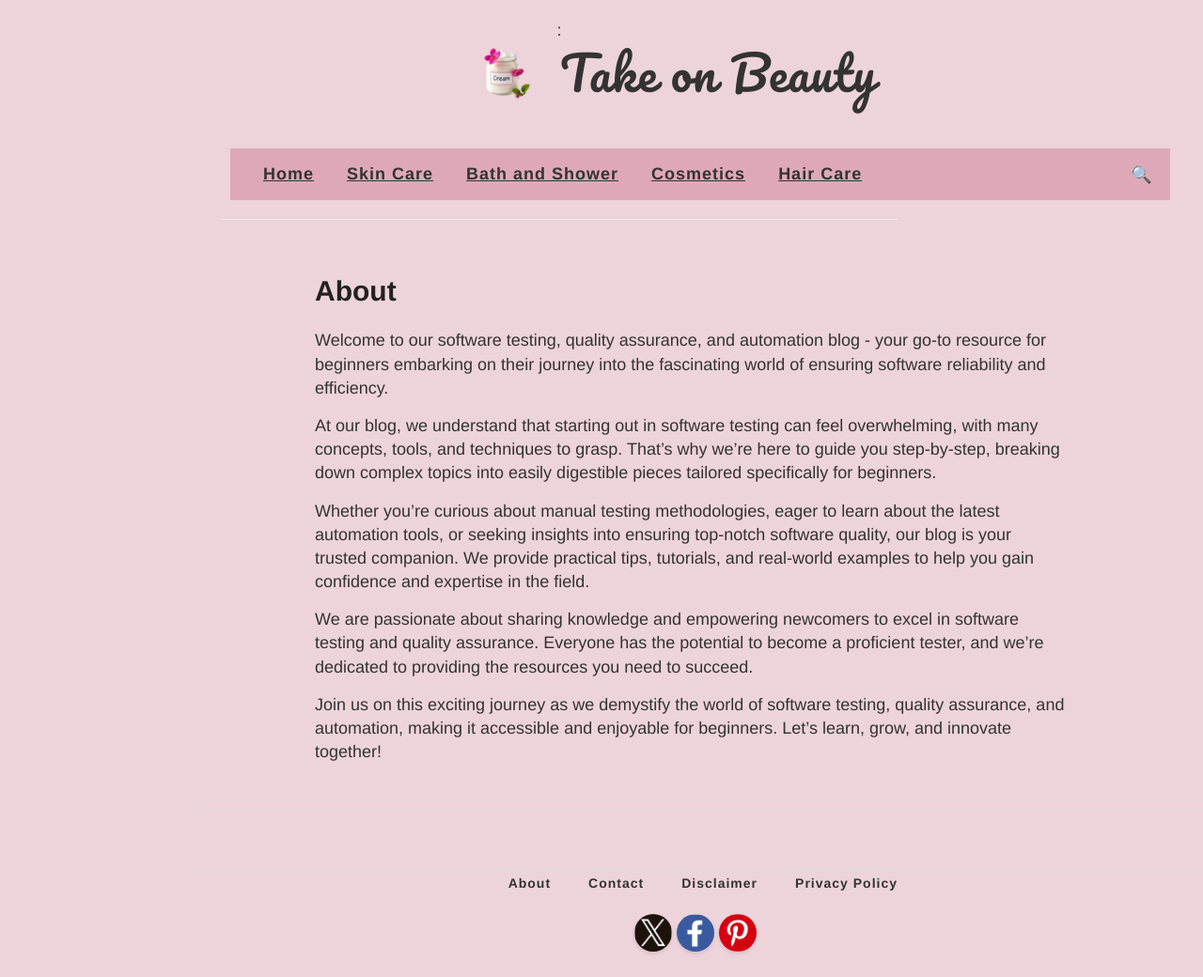
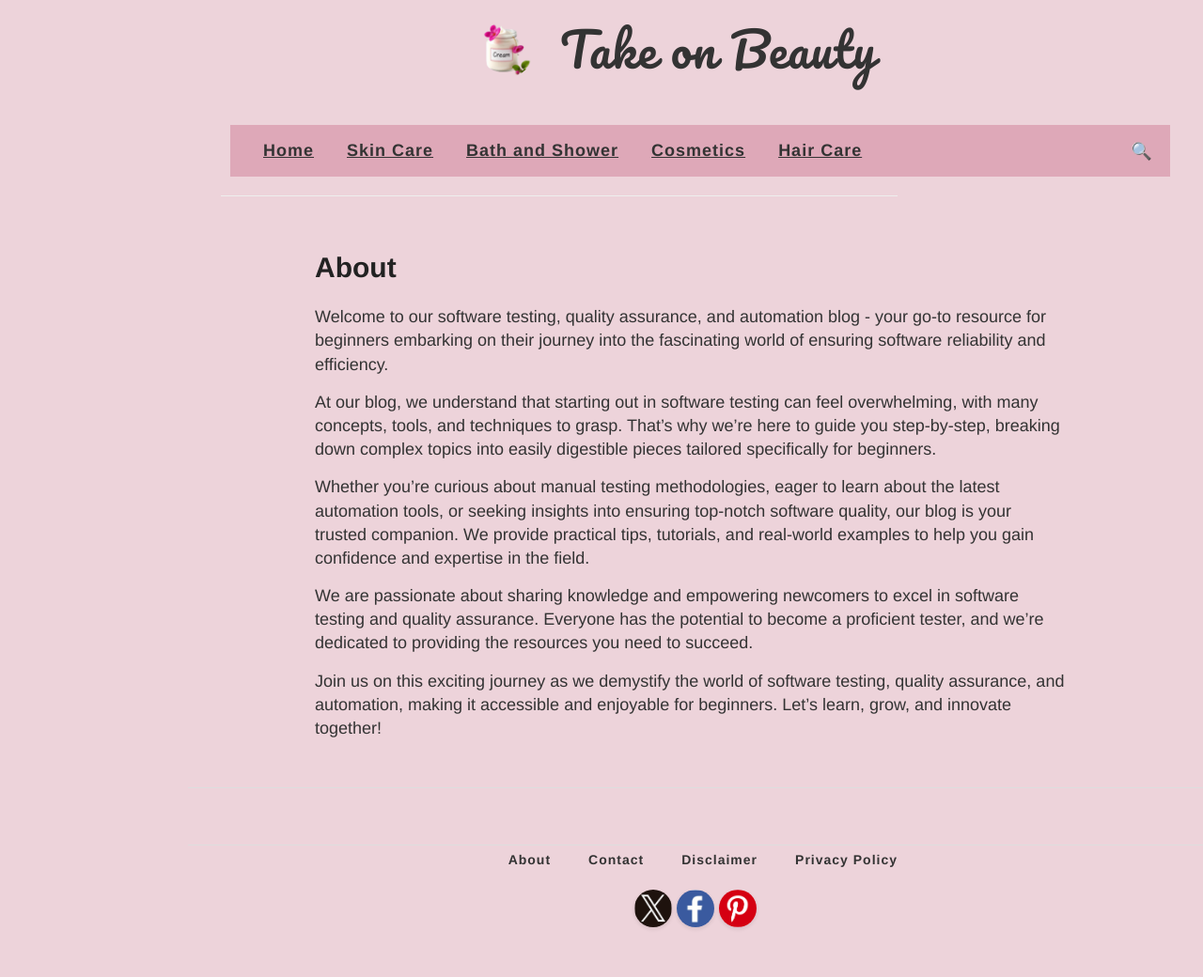
Before and after one commit to QMTesting/takeonbeauty, a Jekyll site: the page built from about.md, in a window 1280 px wide. Shown: the whole page at 94% size. Built offline with Jekyll 4.4.1, drawn with Linux system fonts in a browser that asks for light colours; after the commit the page ends 1015 px from its top, so only the background shows below that.

Commit message:
Update default.html

```diff
--- a/_layouts/default.html
+++ b/_layouts/default.html
@@ -73,7 +73,7 @@
       <div class="container">
         <header class="masthead clearfix">
 
-         : <div class="mobile-header-nav">
+          <div class="mobile-header-nav">
 
            <div class="mobile-search" style="display: flex; align-items: center; gap: 5px; position: relative;">
 
```
